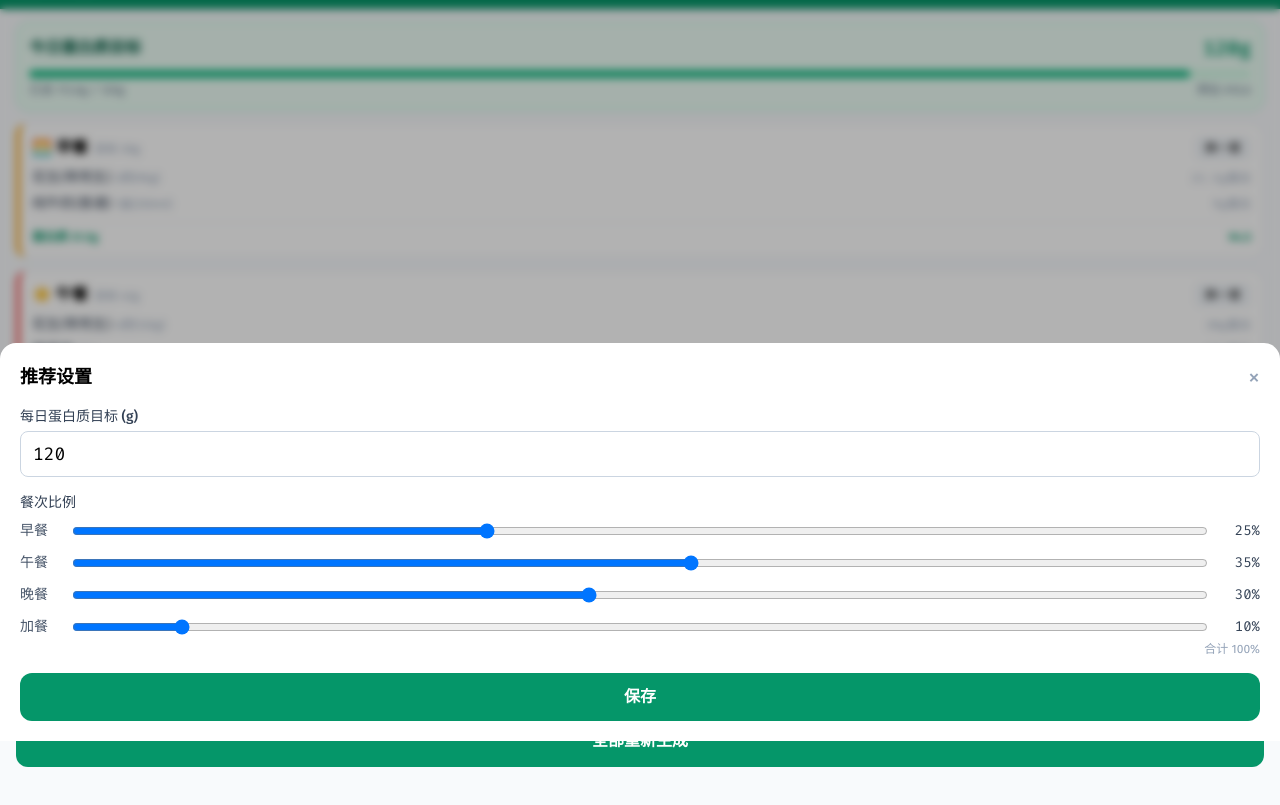
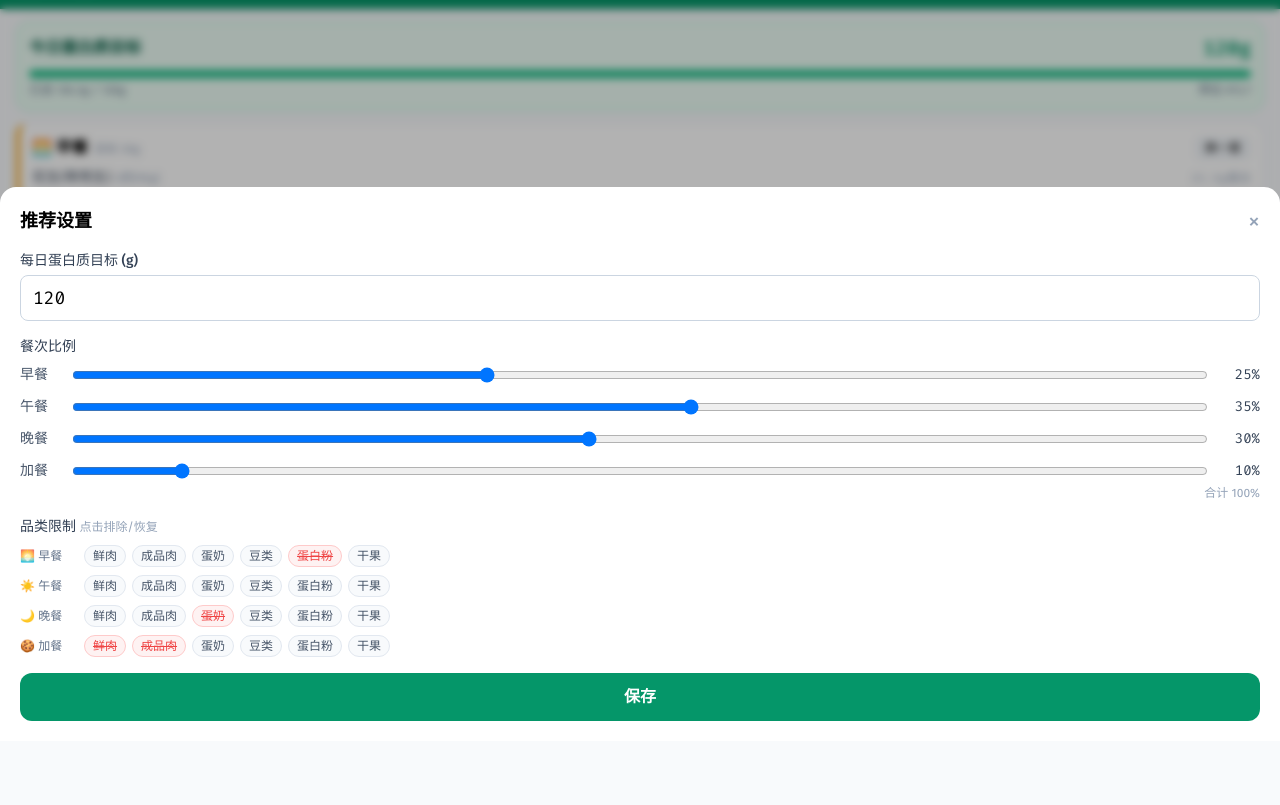
Before and after one commit to curioz/protein-calculator, a plain HTML site: page recommend.html in a window 1280 px wide. Both pictures are taken after a click on the button "设置". Shown: the part 59-864 px from the top of the page. Drawn offline with nearby package versions, Linux system fonts and the light colour scheme.

Commit message:
feat: add per-meal category exclusion with settings UI
Default rules: no protein powder at breakfast, no eggs/dairy at dinner,
no meat at snack. Users can customize exclusions via settings modal
with toggle chips for each meal/category combination.

Co-Authored-By: Claude Opus 4.6 <noreply@anthropic.com>

```diff
--- a/recommend.html
+++ b/recommend.html
@@ -79,6 +79,9 @@
         <div id="ratioSliders" class="space-y-3"></div>
         <div class="text-xs text-slate-400 mt-1 text-right" id="ratioSum">合计 100%</div>
       </div>
+      <div class="mb-4">
+        <div id="excludeSection"></div>
+      </div>
       <button id="settingsSave" class="w-full bg-emerald-600 text-white py-3 rounded-xl font-semibold active:bg-emerald-700">保存</button>
     </div>
   </div>
--- a/recommend.js
+++ b/recommend.js
@@ -10,7 +10,16 @@
   var MEAL_LABELS = { breakfast: '早餐', lunch: '午餐', dinner: '晚餐', snack: '加餐' };
   var MEAL_ICONS = { breakfast: '🌅', lunch: '☀️', dinner: '🌙', snack: '🍪' };
   var MEAL_COLORS = { breakfast: '#f59e0b', lunch: '#ef4444', dinner: '#6366f1', snack: '#8b5cf6' };
-  var DEFAULT_SETTINGS = { proteinTarget: 120, ratios: [0.25, 0.35, 0.30, 0.10] };
+  var DEFAULT_SETTINGS = {
+    proteinTarget: 120,
+    ratios: [0.25, 0.35, 0.30, 0.10],
+    slotExcludes: {
+      breakfast: ['蛋白粉'],
+      lunch: [],
+      dinner: ['蛋奶'],
+      snack: ['鲜肉', '成品肉']
+    }
+  };
 
   // ========== 设置管理 ==========
   function loadSettings() {
@@ -265,13 +274,21 @@
     };
   }
 
+  /** 根据品类排除列表过滤食材 */
+  function filterByExcludes(foods, excludes) {
+    if (!excludes || excludes.length === 0) return foods;
+    return foods.filter(function(f) { return excludes.indexOf(f.cat) === -1; });
+  }
+
   function generatePlan(foods, settings, history) {
     var usageCounts = getUsageCounts(history);
     var plan = { meals: {} };
+    var excludes = settings.slotExcludes || {};
 
     MEAL_SLOTS.forEach(function(slot, i) {
       var target = settings.proteinTarget * settings.ratios[i];
-      plan.meals[slot] = selectMeal(target, foods, usageCounts);
+      var filtered = filterByExcludes(foods, excludes[slot]);
+      plan.meals[slot] = selectMeal(target, filtered, usageCounts);
     });
 
     return plan;
@@ -280,7 +297,9 @@
   function regenerateSlot(foods, settings, history, slot) {
     var idx = MEAL_SLOTS.indexOf(slot);
     var target = settings.proteinTarget * settings.ratios[idx];
-    return selectMeal(target, foods, getUsageCounts(history));
+    var excludes = settings.slotExcludes || {};
+    var filtered = filterByExcludes(foods, excludes[slot]);
+    return selectMeal(target, filtered, getUsageCounts(history));
   }
 
   // ========== 当日推荐存取 ==========
@@ -449,6 +468,7 @@
   function openSettings() {
     $('proteinInput').value = currentSettings.proteinTarget;
     renderRatioSliders(currentSettings.ratios);
+    renderExcludeChips();
     $('settingsModal').classList.remove('hidden');
   }
 
@@ -521,6 +541,42 @@
       (pct === 100 ? 'text-slate-400' : 'text-red-500 font-semibold');
   }
 
+  function renderExcludeChips() {
+    var categories = window.PROTEIN_DB.categories;
+    var excludes = currentSettings.slotExcludes || {};
+    var labels = { breakfast: '🌅 早餐', lunch: '☀️ 午餐', dinner: '🌙 晚餐', snack: '🍪 加餐' };
+    var html = '<p class="text-sm font-medium text-slate-700 mb-2">品类限制 <span class="text-xs text-slate-400 font-normal">点击排除/恢复</span></p>';
+
+    MEAL_SLOTS.forEach(function(slot) {
+      var slotEx = excludes[slot] || [];
+      html += '<div class="flex items-center gap-2 mb-2"><span class="text-xs text-slate-500 w-14 shrink-0">' + labels[slot] + '</span><div class="flex flex-wrap gap-1.5">';
+      categories.forEach(function(cat) {
+        var excluded = slotEx.indexOf(cat) !== -1;
+        html += '<button type="button" class="exclude-chip text-xs px-2 py-0.5 rounded-full border ' +
+          (excluded ? 'bg-red-50 border-red-200 text-red-500 line-through' : 'bg-slate-50 border-slate-200 text-slate-600') +
+          '" data-slot="' + slot + '" data-cat="' + cat + '">' + cat + '</button>';
+      });
+      html += '</div></div>';
+    });
+
+    $('excludeSection').innerHTML = html;
+
+    // 绑定点击事件
+    var chips = document.querySelectorAll('.exclude-chip');
+    chips.forEach(function(chip) {
+      chip.addEventListener('click', function() {
+        var slot = this.getAttribute('data-slot');
+        var cat = this.getAttribute('data-cat');
+        if (!currentSettings.slotExcludes) currentSettings.slotExcludes = {};
+        if (!currentSettings.slotExcludes[slot]) currentSettings.slotExcludes[slot] = [];
+        var arr = currentSettings.slotExcludes[slot];
+        var idx = arr.indexOf(cat);
+        if (idx === -1) { arr.push(cat); } else { arr.splice(idx, 1); }
+        renderExcludeChips(); // 重新渲染
+      });
+    });
+  }
+
   function saveSettingsAndRegenerate() {
     var target = parseInt($('proteinInput').value);
     if (target >= 50 && target <= 300) {
```
